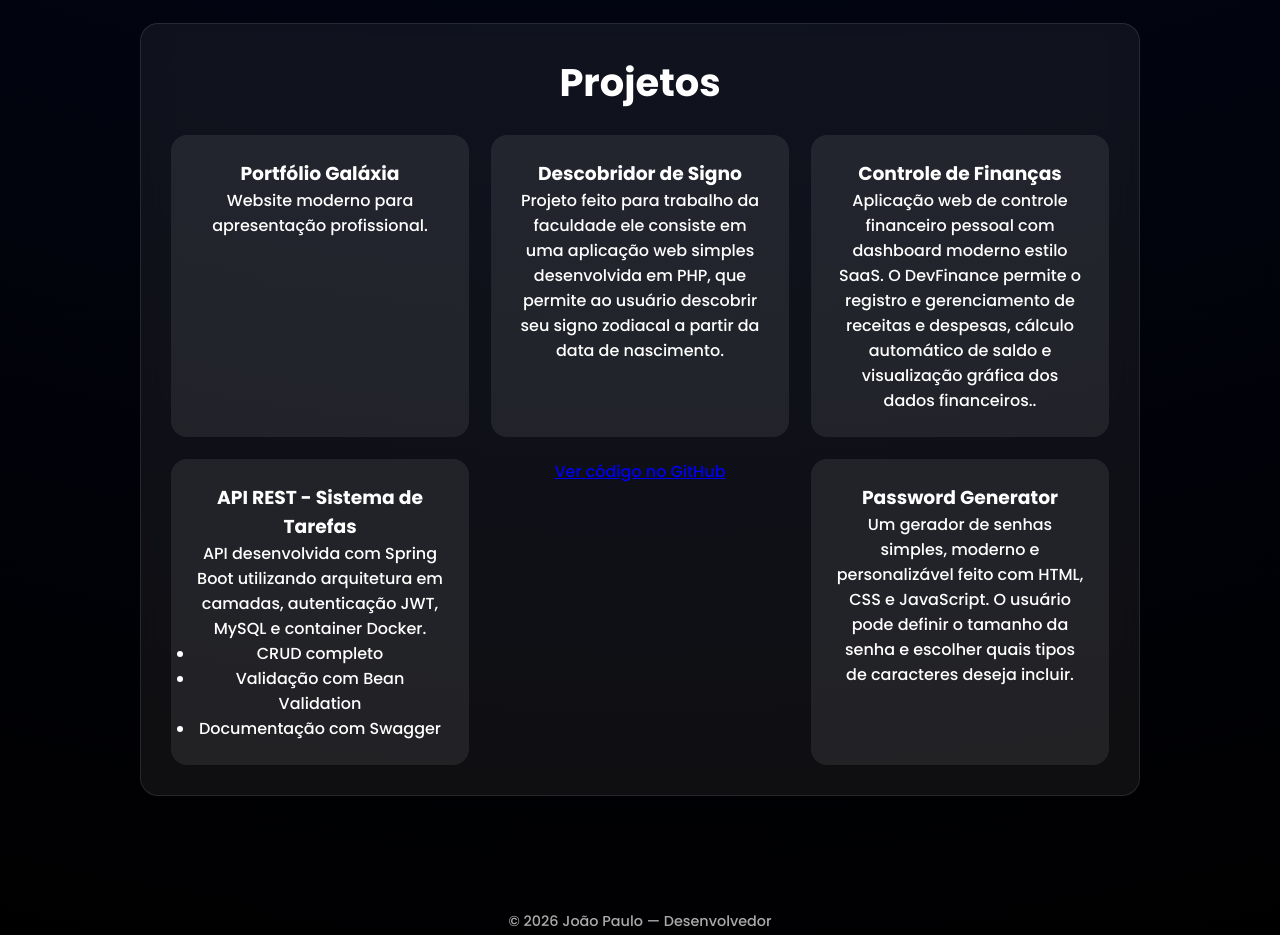
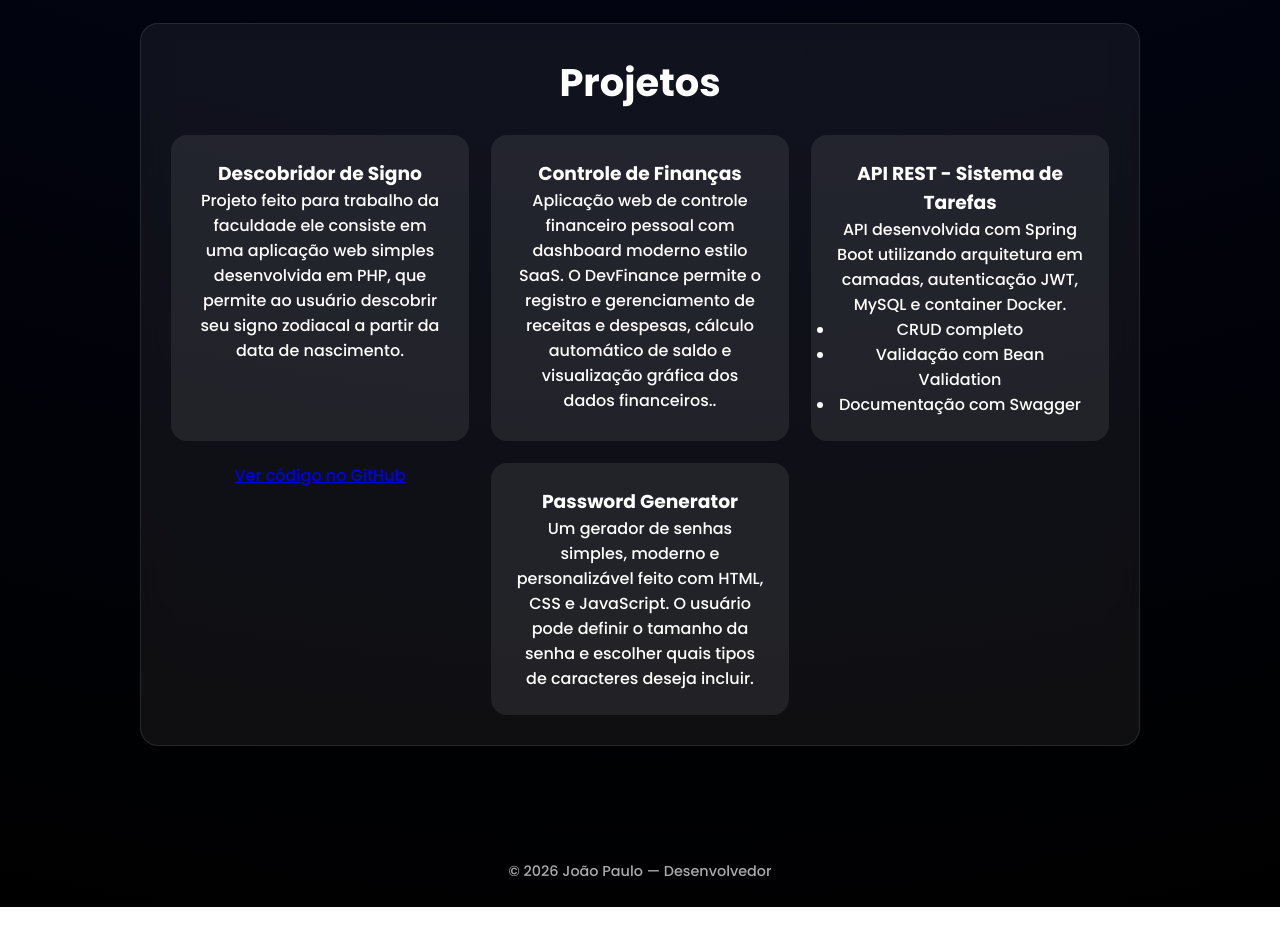
Before and after one commit to jpsilvaa07/dev-portifolio, a plain HTML site: page index.html in a window 1280 px wide. Shown: the part 1720-2655 px from the top of the page. After the commit the page ends 2627 px from the top, so only its background shows below. Drawn offline with Linux system fonts and the light colour scheme.

```diff
--- a/index.html
+++ b/index.html
@@ -213,11 +213,6 @@
     <h2>Projetos</h2>
     <div class="projects">
       <div class="project">
-        <h3>Portfólio Galáxia</h3>
-        <p>Website moderno para apresentação profissional.</p>
-      </div>
-
-      <div class="project">
         <h3>Descobridor de Signo</h3>
         <p>Projeto feito para trabalho da faculdade ele consiste em uma aplicação web simples desenvolvida em PHP, que permite ao usuário descobrir seu signo zodiacal a partir da data de nascimento.
 </p>
```
